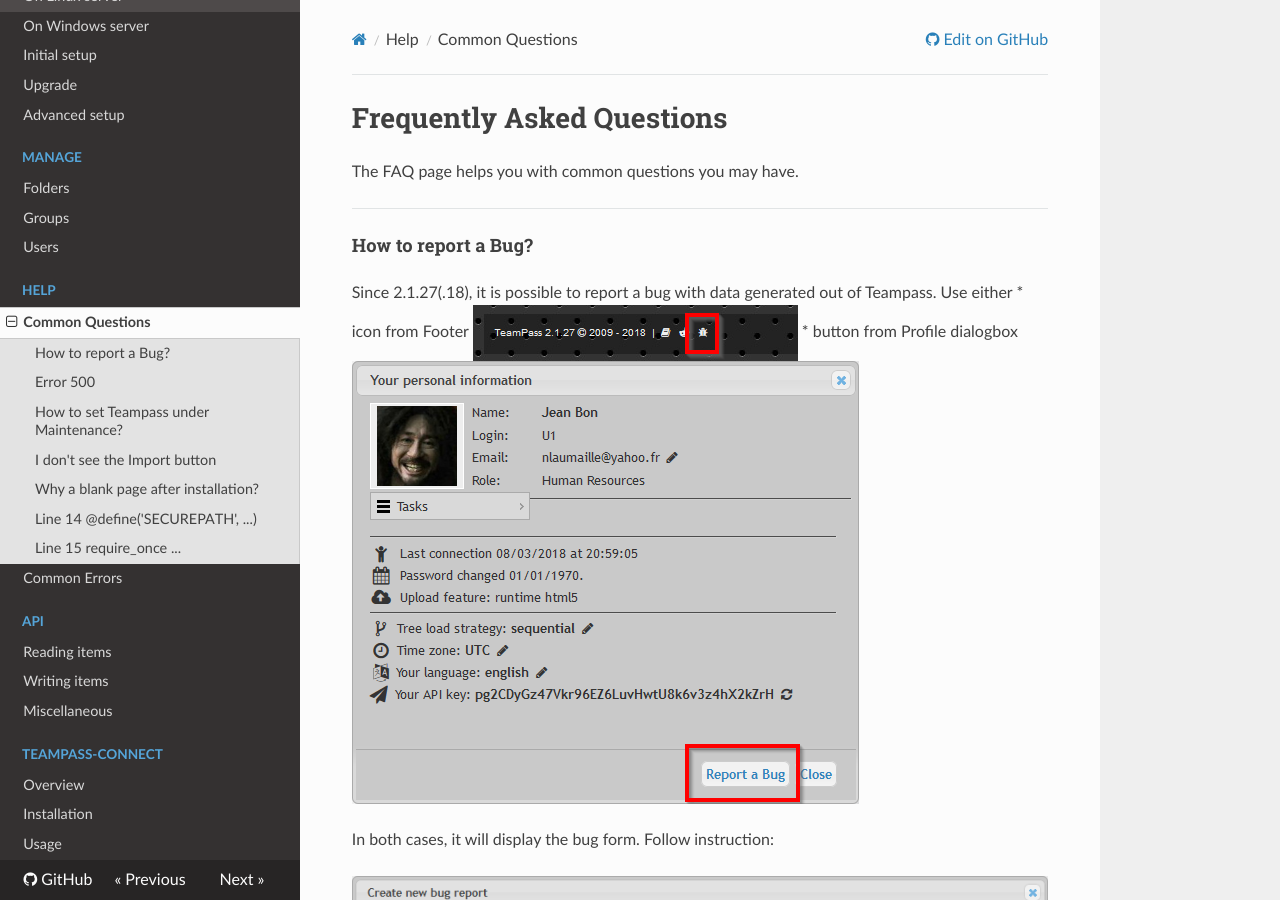
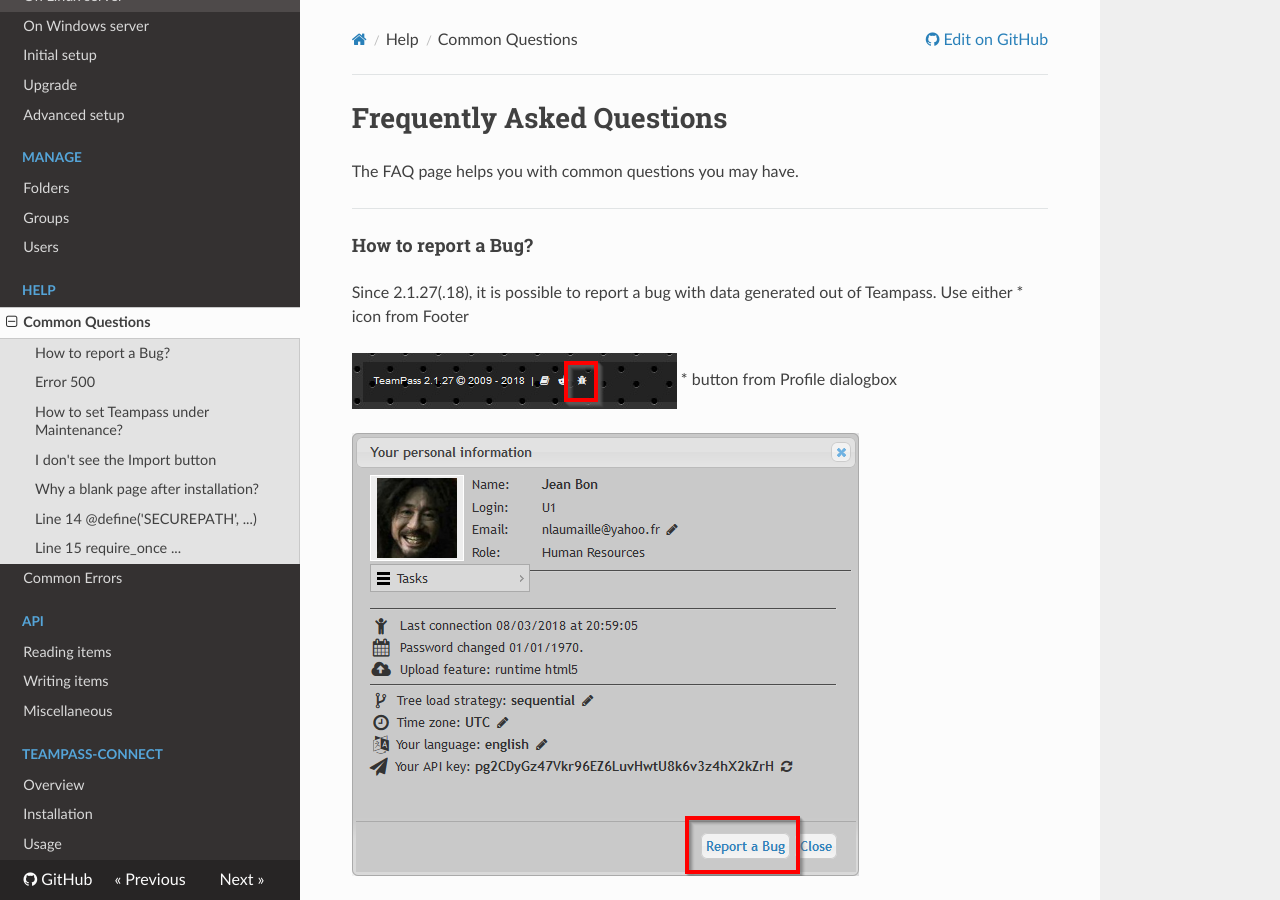
Before and after one commit to nilsteampassnet/teampass_doc, an MkDocs documentation site: the page built from docs/faq.md, in a window 1280 px wide and 900 px high. Built offline with MkDocs 1.6.1, drawn with Linux system fonts in a browser that asks for light colours; nearby versions of some CDN libraries; old or Windows-style settings are respelled for this version of MkDocs.

Commit message:
Update faq.md

```diff
--- a/docs/faq.md
+++ b/docs/faq.md
@@ -8,13 +8,15 @@ The FAQ page helps you with common questions you may have.
 
 Since 2.1.27(.18), it is possible to report a bug with data generated out of Teampass. Use either
 * icon from Footer
-![Screenshot](../img/faq-1.png)
+
+![Screenshot](img/faq-1.png)
 * button from Profile dialogbox
-![Screenshot](../img/faq-2.png)
+
+![Screenshot](img/faq-2.png)
 
 In both cases, it will display the bug form. Follow instruction:
 
-![Screenshot](../img/faq-3.png)
+![Screenshot](img/faq-3.png)
 
 
 #### Error 500
```
